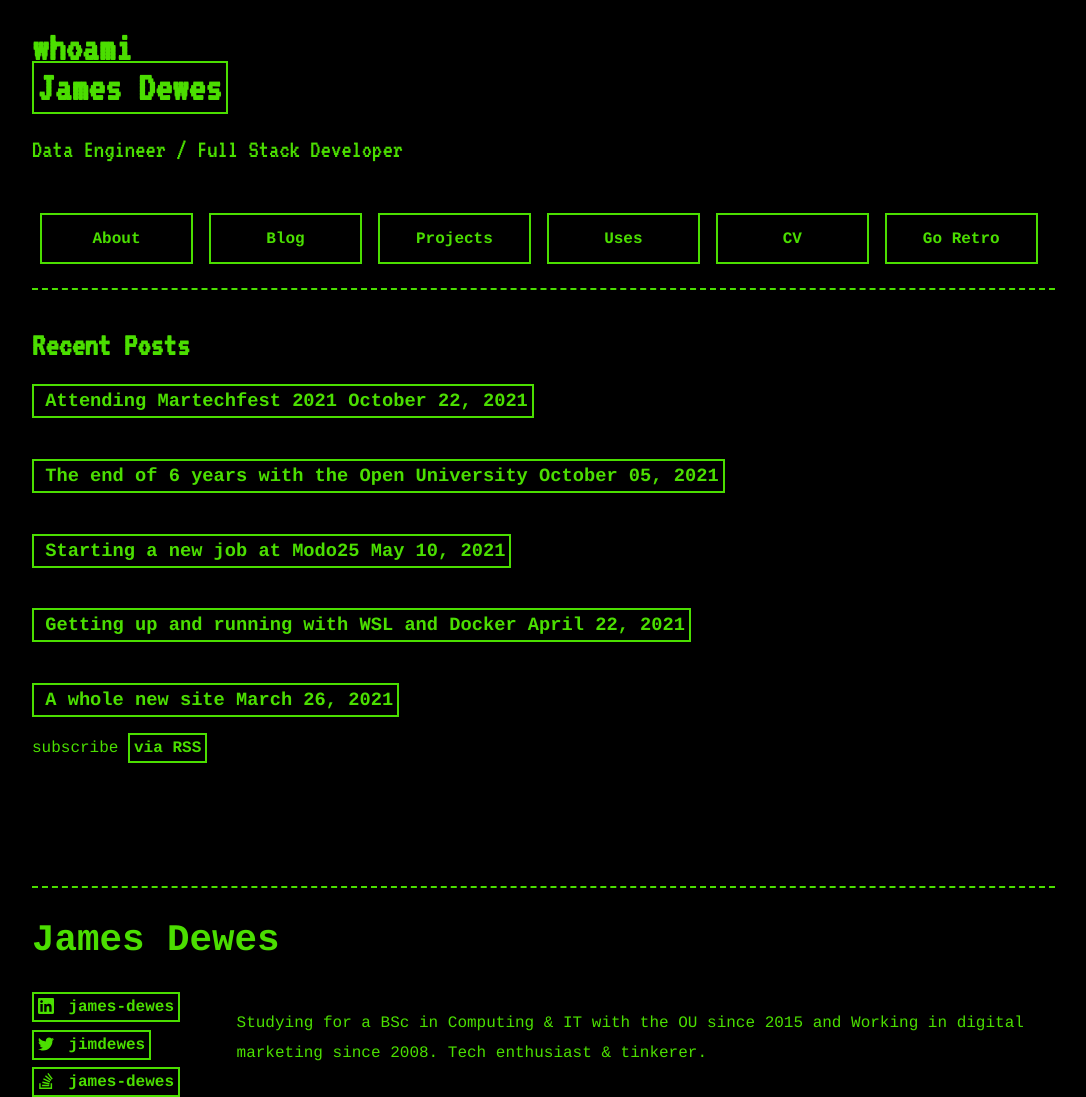
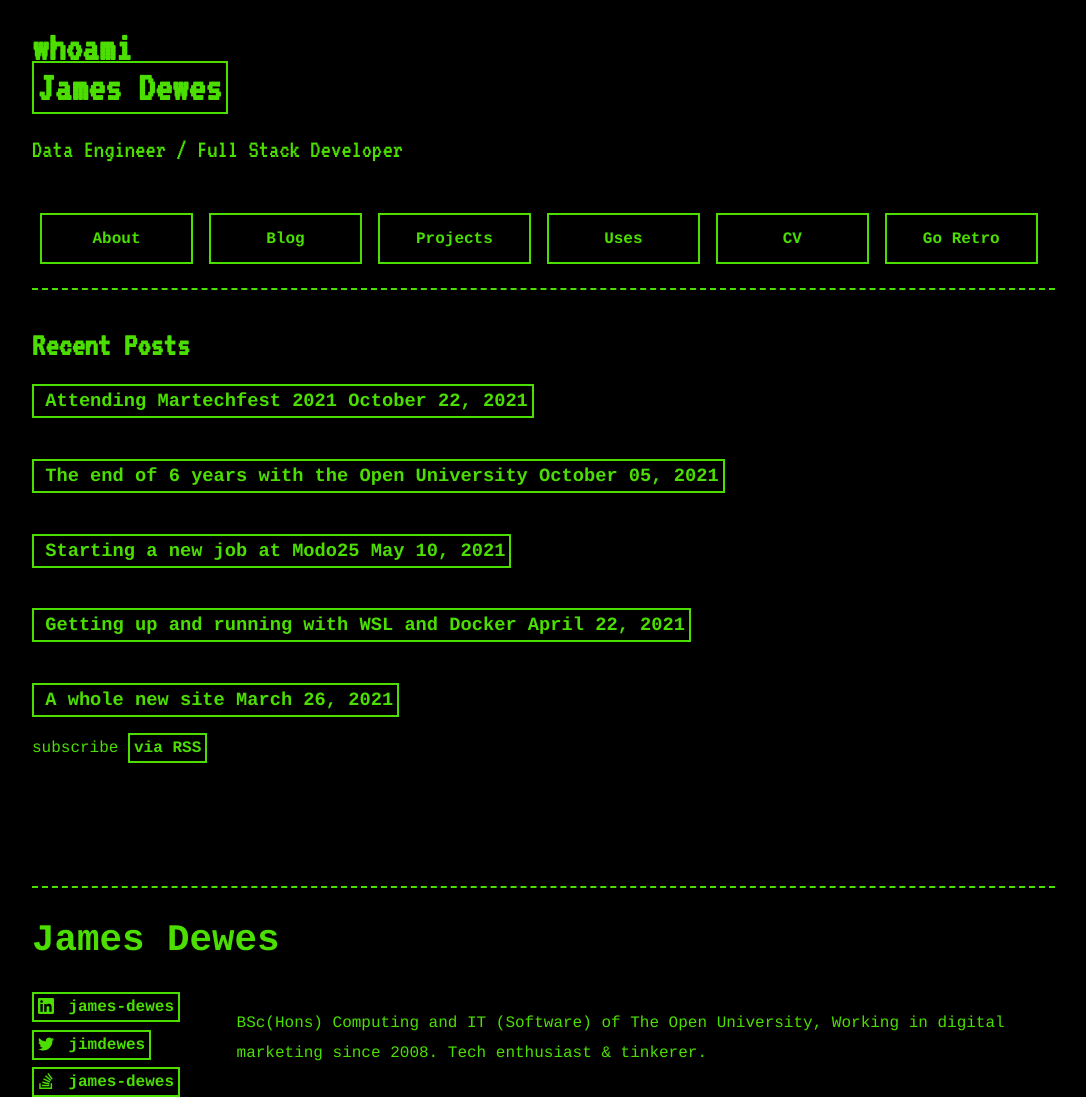
Before and after one commit to james-dewes/james-dewes.github.io, a Jekyll site: the page built from index.markdown, in a window 1280 px wide. Shown: the whole page, without its empty margins (96-1182 px from the left). Built offline with Jekyll 4.4.1, drawn with Linux system fonts in a browser that asks for light colours; nearby versions of some CDN libraries; library files that are not in the unit come from our copies.

Commit message:
Updates config text with degree

```diff
--- a/_config.yml
+++ b/_config.yml
@@ -1,6 +1,6 @@
 title: James Dewes
 description: >-
-  Studying for a BSc in Computing & IT with the OU since 2015 and Working in digital marketing since 2008.
+  BSc(Hons) Computing and IT (Software) of The Open University, Working in digital marketing since 2008.
   Tech enthusiast & tinkerer.
 baseurl: "" # the subpath of your site, e.g. /blog
 url: "https://jamesdewes.com"
```
